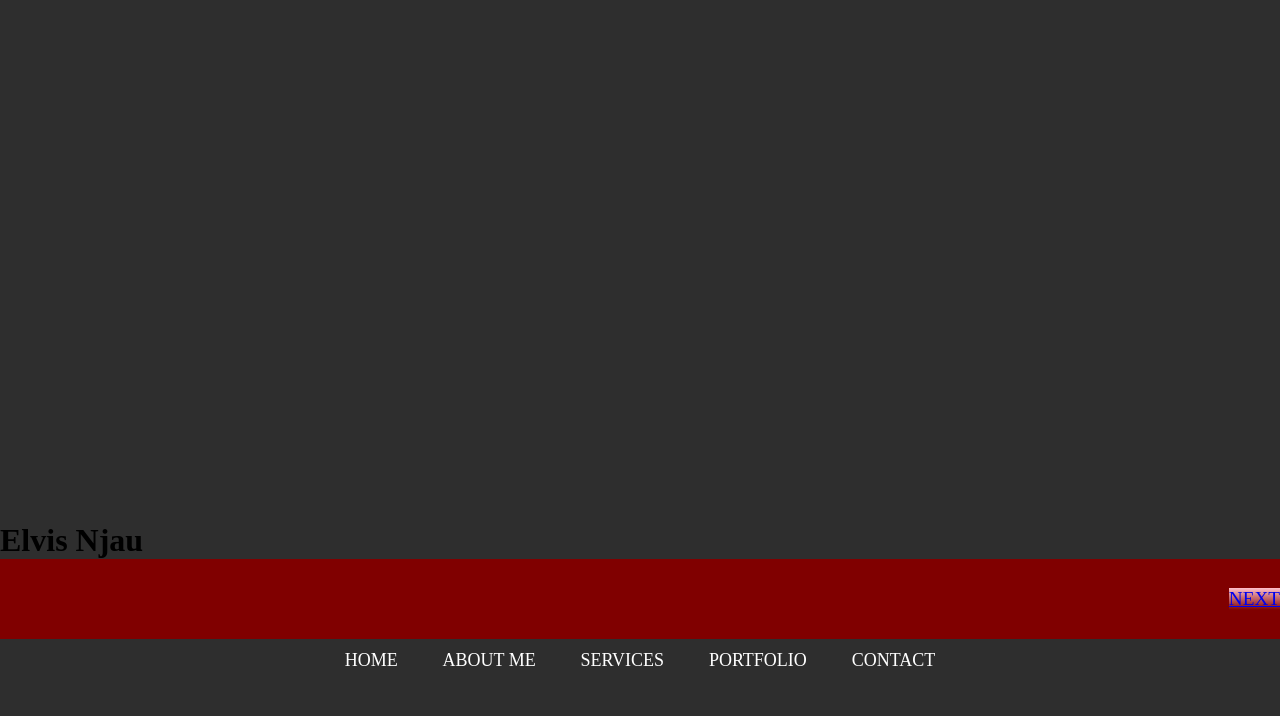
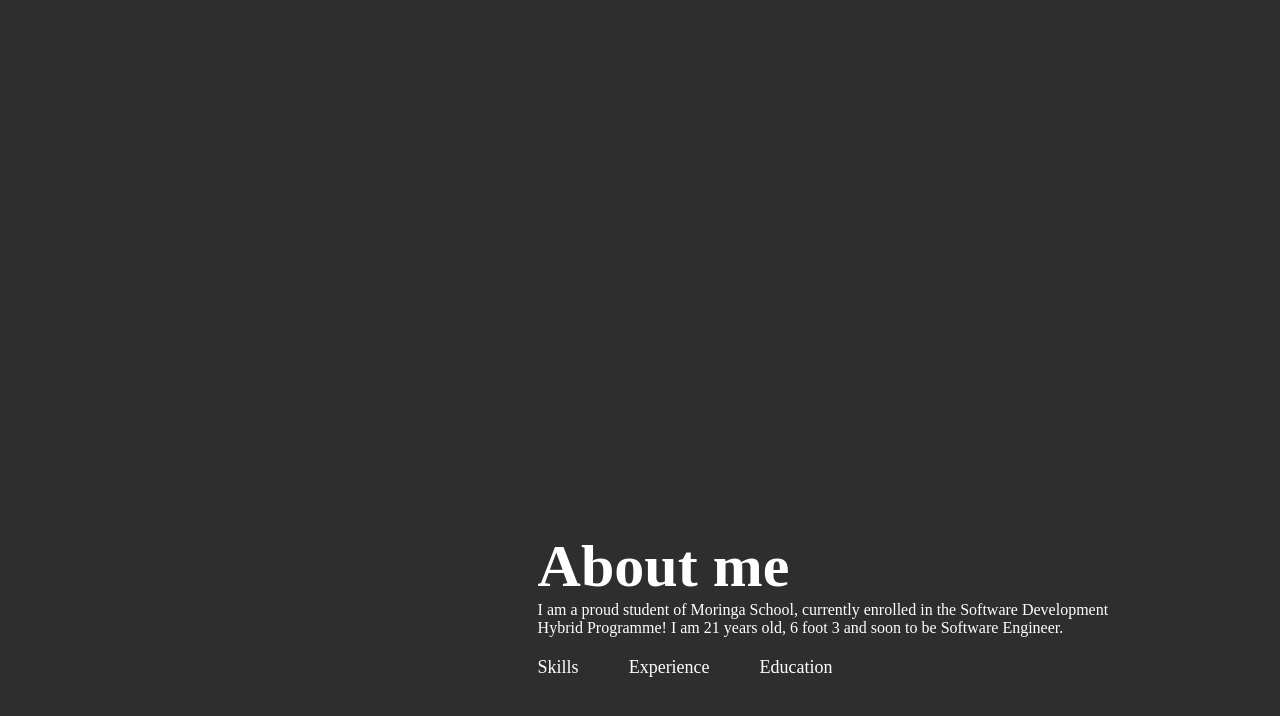
Before and after one commit to Speedycandle/My-website, a plain HTML site: page index.html in a window 1280 px wide. Shown: the part 478-1194 px from the top of the page. Before the commit the page ends 1159 px from the top, so only its background shows below. Drawn offline with Linux system fonts and the light colour scheme.

Commit message:
creating about section, and adding css(only half way done)

```diff
--- a/index.html
+++ b/index.html
@@ -9,7 +9,7 @@
         <div id="header">
             <div class="container">
                 <nav>
-                    <img src="Pictures\logo.png" class="logo"/>
+                    <h1>ELVIS NJAU</h1>
                     <ul>
                         <li><a href="#">Home</a></li>
                         <li><a href="#">About</a></li>
@@ -19,37 +19,31 @@
                     </ul>
                 </nav>
                 <div class="header-text">
-                    <p>Moringa school student</p>
-                    <h1>Hi I am Elvis Njau,  from Nairobi</h1>
+                    <p>Moringa school student.</p>
+                    <h1>Hi I am Elvis Njau,<br>from Nairobi.<br></h1>
                 </div>
             </div>
         </div>
-        <h1>Elvis Njau</h1>
-        <nav class="navbar">
-            <div class="navbar__container"></div>
-            <a href="https://img.freepik.com/vektoren-premium/vintage-barbershop-logo-vorlage_441059-26.jpg" id="navbar__logo">NEXT</a>
-            <div class="navbar__toggle" id="mobile-menu">
-               <span class="bar"></span>
-               <span class="bar"></span>
-               <span class="bar"></span>
+       <!--- -------------about------------- -->
+        <div id="About">
+            <div class="container">
+                <div class="row">
+                    <div class="about-col-1">
+                        <img src="" alt="">
+                    </div>
+                    <div class="about-col-2">
+                        <h1 class="sub-title">About me</h1>
+                        <p>I am a proud student of Moringa School, currently enrolled in the Software Development Hybrid Programme! I am 21 years old, 6 foot 3 and soon to be Software Engineer.</p>
+
+                        <div class="tab-titles">
+                            <p class="tab-links">Skills</p>
+                            <p class="tab-links">Experience</p>
+                            <p class="tab-links">Education</p>
+                        </div>
+                    </div>
+                </div>
             </div>
-            <ul class="navbar__menu">
-                <li class="navbar__item">
-                    <a href="/" class="navbar__links">HOME</a>
-                </li>
-                <li class="navbar__item">
-                    <a href="/" class="navbar__links">ABOUT ME</a>
-                </li>
-                <li class="btn">
-                    <a href="/" class="button">SERVICES</a>
-                </li>
-                <li class="btn">
-                    <a href="/" class="button">PORTFOLIO</a>
-                </li>
-                <li class="navbar__btn">
-                    <a href="/" class="button">CONTACT</a>
-                </li>
-            </ul>
-        </nav>
+        </div>
+
     </body>
 </html>
--- a/style.css
+++ b/style.css
@@ -1,5 +1,5 @@
 h1 {
-  color: black;
+  color: white;
 }
 * {
     box-sizing: border-box;
@@ -22,9 +22,6 @@ nav {
     align-items: center;
     justify-content: space-between;
     flex-wrap: wrap;
-}
-.logo {
-    width: 140px;
 }
 
 nav ul li {
@@ -65,38 +62,61 @@ nav ul li a {
 .header-text h1 {
     font-size: 60px;
     margin-top: 30px;
+    color: white;
+}
+/* ------about--------- */
+#about {
+    padding: 80px 0px;
+    color: white;
+}
+.row {
+    display: flex;
+    justify-content: space-between;
+    flex-wrap: wrap;
+}
+.about-col-1 {
+    flex-basis: 35%;
+
 }
 
-.navbar {
-    background-color: maroon;
-    height: 80px;
-    display: flex;
-    justify-content: center;
-    align-items: center;
-    font-size: 19.2px;
-    z-index: 999;
-}
-.navbar__container {
-    display: flex;
-    justify-content: space-between;
-    height: 80px;
-    z-index: 1;
+.about-col-1 img {
     width: 100%;
-    max-width: 1200px;
-    margin-top: 0%;
-    margin-bottom: 0%;
-    margin-left: auto;
-    margin-right: auto;
-    padding-top: 0%;
-    padding-bottom: 0%;
-    padding-left: 50px;
-    padding-right: 50px;
+    border-radius: 15px;
 }
 
+.about-col-2 {
+    flex-basis: 60%;
+    }
 
-#navbar__logo {
-    background-color: mintcream;
-    background-image: linear-gradient(to top, maroon 0%, pink 100%);
-    background-size: 100%;
+.sub-title {
+    font-size: 60px;
+    font-weight: 600;
+    color: white;
+}
+.tab-titles {
+    display: flex;
+    margin: 20px 0 40px;
+}
 
+.tab-links {
+    margin-right: 50px;
+    font-size: 18px;
+    font-weight: 500;
+    cursor: pointer;
+    position: relative;
 }
+
+.tab-links::after {
+    content: '';
+    width: 0;
+    height: 3px;
+    background: black;
+    position: absolute;
+    left: 0;
+    bottom: -8px;
+    transition: 0.5s;
+}
+
+.tab-links.active-link {
+    width: 50%;
+}
```
